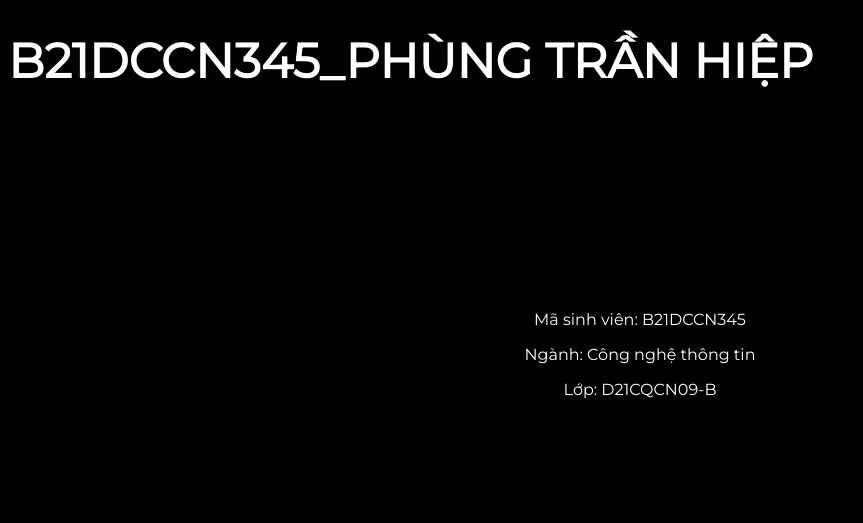
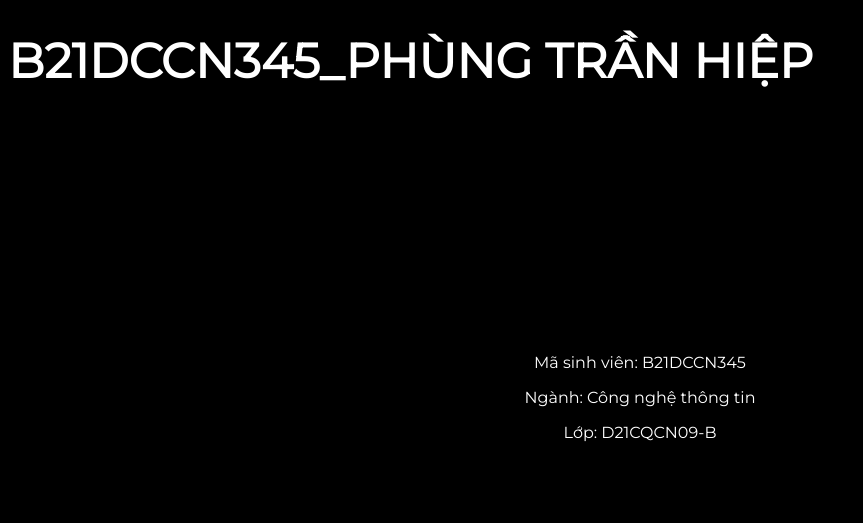
Before and after one commit to hieptrdient/phungtranhiep_trdient, a plain HTML site: page index.html in a window 1280 px wide. Shown: the whole page, without its empty margins (0-863 px from the left). Drawn offline with Linux system fonts and the light colour scheme.

Commit message:
index.html

```diff
--- a/index.html
+++ b/index.html
@@ -23,7 +23,7 @@
     }
 
     .overlay {
-      background-color: rgba(0, 0, 0, 0.5);
+      background-color: rgba(0, 0, 0, 0.60);
       position: fixed;
       top: 0;
       left: 0;
@@ -46,7 +46,7 @@
 
     .dialog-box {
       width: 300px;
-      height: 200px;
+      height: 115px;
       background-color: black;
       color: white;
       text-align: center;
```
